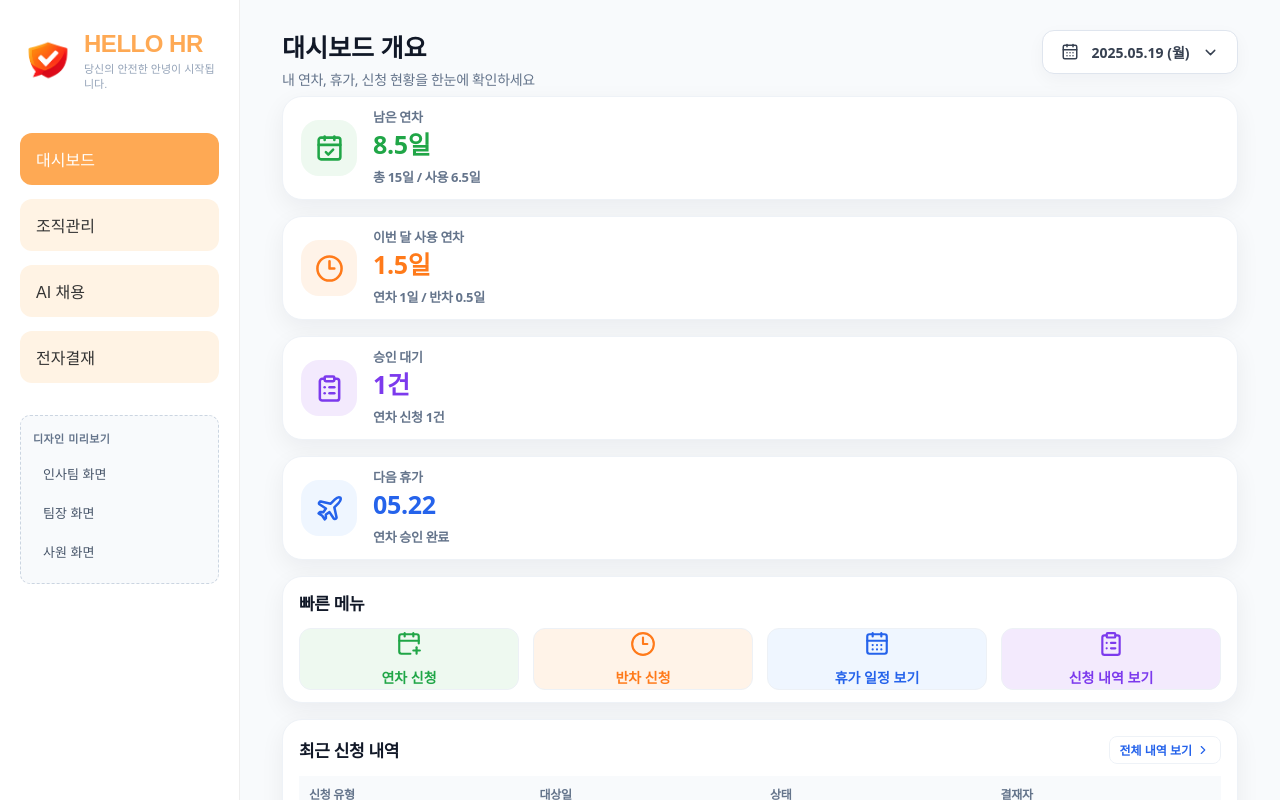
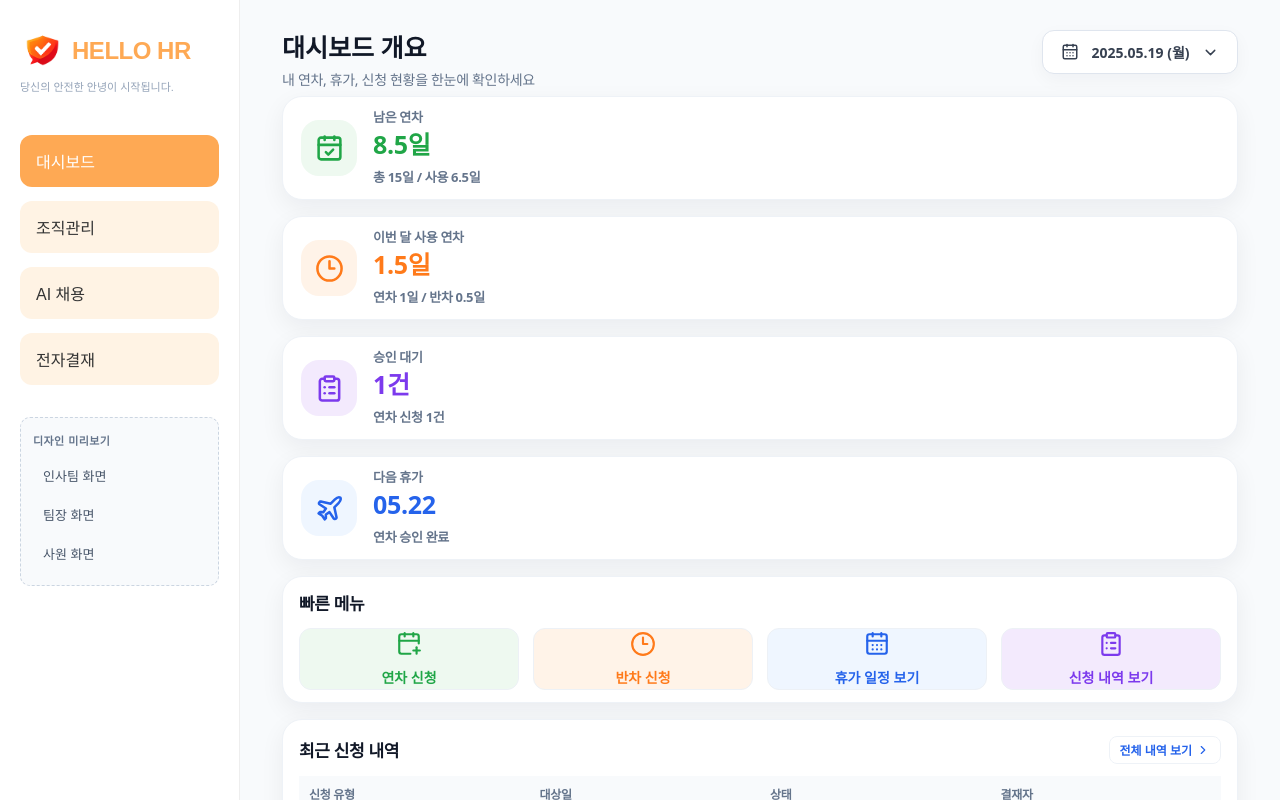
Before and after one commit to Miniproject-management/management-front, a React (Vite) app: page / in a window 1280 px wide. Shown: the top 800 px of the page. Built offline with nearby package versions, Linux system fonts and the light colour scheme.

Commit message:
sidebar update

```diff
--- a/src/components/Sidebar.jsx
+++ b/src/components/Sidebar.jsx
@@ -18,19 +18,22 @@ function Sidebar() {
     <aside className="sidebar">
       <div>
         <div className="brand-section">
+          <div className="brand-top">
             <img
               src="/hellohr-logo.png"
               alt="HELLO HR"
               className="brand-logo"
             />
 
-          <div className="brand-text">
-            <h2 className="logo">HELLO HR</h2>
+            <h2 className="logo">
+              HELLO HR
+            </h2>
+
+          </div>
 
           <p className="logo-title">
             당신의 안전한 안녕이 시작됩니다.
           </p>
-          </div>
 
         </div>
 
--- a/src/styles/sidebar.css
+++ b/src/styles/sidebar.css
@@ -13,24 +13,21 @@
 }
 
 .brand-section {
+  margin-bottom: 40px;
+}
+
+.brand-top {
   display: flex;
   align-items: center;
 
-  gap: 12px;
-
-  margin-bottom: 40px;
+  gap: 10px;
 }
 
 .brand-logo {
-  width: 52px;
-  height: 52px;
+  width: 42px;
+  height: 42px;
 
   object-fit: contain;
-}
-
-.brand-text {
-  display: flex;
-  flex-direction: column;
 }
 
 .logo {
@@ -45,7 +42,7 @@
 }
 
 .logo-title {
-  margin-top: 4px;
+  margin-top: 8px;
 
   color: #94a3b8;
 
```
Lines whose indentation alone changed are shown as unchanged.
